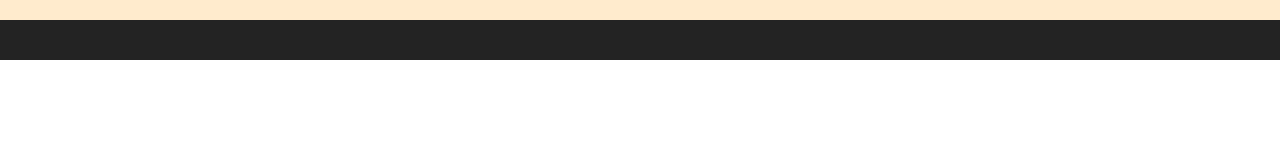
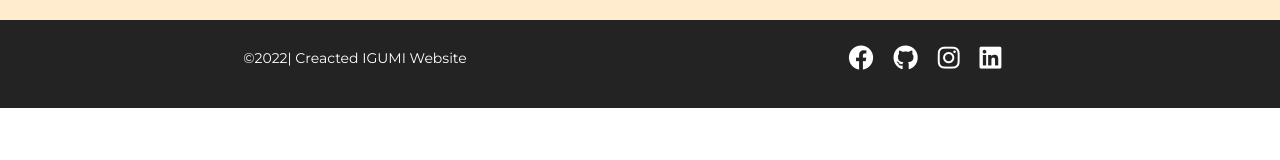
Before and after one commit to centralrepository-phb5/izumi, a plain HTML site: page index.html in a window 1280 px wide. Drawn offline with Linux system fonts and the light colour scheme.

Commit message:
inside of footer area added copy right symbol with social icon

```diff
--- a/assets/css/style.css
+++ b/assets/css/style.css
@@ -1,6 +1,8 @@
 /*======== GOOGLE FONTS =========*/
 
 @import url("https://fonts.googleapis.com/css2?family=Montserrat:wght@100;200;300;400;500;600;700;800;900&display=swap");
+
+/* UNIVERSEL CODE */
 * {
     margin: 0;
     padding: 0;
@@ -9,6 +11,7 @@
     position: relative;
 }
 
+/* BASE CODE */
 html {
     font-size: 62.5%;
 }
@@ -20,12 +23,20 @@ body {
     position: relative;
 }
 
+/* HEADER */
 .header-area {
     background-color: blanchedalmond;
     padding: 1rem;
 }
 
+/* FOOTER */
 .footer-area {
     background: #1b1b1bf5;
     padding: 2rem 0;
 }
+
+.social-item{
+    margin-right: 2rem;
+    list-style: none;
+    font-size: 2.5rem;
+}
--- a/index.html
+++ b/index.html
@@ -6,16 +6,22 @@
     <meta http-equiv="X-UA-Compatible" content="IE=edge">
     <meta name="viewport" content="width=device-width, initial-scale=1.0">
     <title>Izumi - Creative Resturant</title>
+    <!-- BOTSTRAP CSS -->
     <link rel="stylesheet" href="./assets/css/bootstrap.min.css">
+    <!-- CUSTOM CSS -->
     <link rel="stylesheet" href="./assets/css/style.css">
+    <!-- FONT AWESOME -->
+    <link rel="stylesheet" href="https://cdnjs.cloudflare.com/ajax/libs/font-awesome/6.0.0/css/all.min.css" integrity="sha512-9usAa10IRO0HhonpyAIVpjrylPvoDwiPUiKdWk5t3PyolY1cOd4DSE0Ga+ri4AuTroPR5aQvXU9xC6qOPnzFeg==" crossorigin="anonymous" referrerpolicy="no-referrer" />
 
 </head>
 
 <body>
+    <!-- HEADER -->
     <header class="header-area">
 
     </header>
 
+    <!-- MAIN -->
     <main>
         <section>
             <div class="container">
@@ -24,9 +30,22 @@
         </section>
     </main>
 
+    <!-- FOOTER -->
     <footer class="footer-area">
         <div class="container">
-
+            <div class="row row-cols-1 row-cols-lg-2 align-items-center">
+            <div class="col text-center">
+                <p class="text-white">&copy;2022|  Creacted IGUMI Website</p>
+            </div>
+            <div class="col">
+                <ul class="d-flex justify-content-center text-white">
+                    <li class="social-item"><i class="fab fa-facebook"></i></li>
+                    <li class="social-item"><i class="fab fa-github"></i></li>
+                    <li class="social-item"><i class="fab fa-instagram"></i></li>
+                    <li class="social-item"><i class="fab fa-linkedin"></i></li>
+                </ul>
+            </div>
+        </div>
         </div>
     </footer>
 
```
